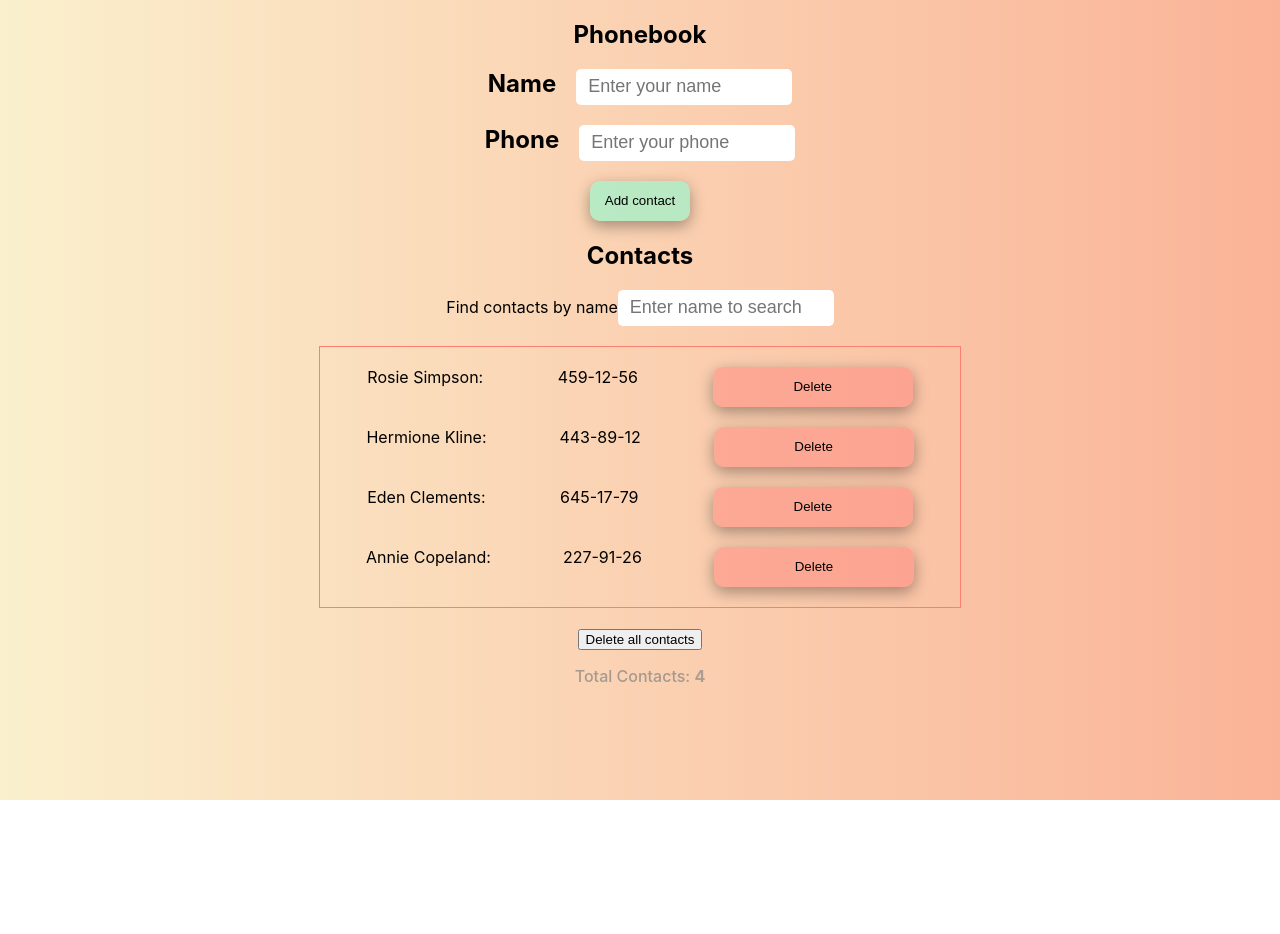
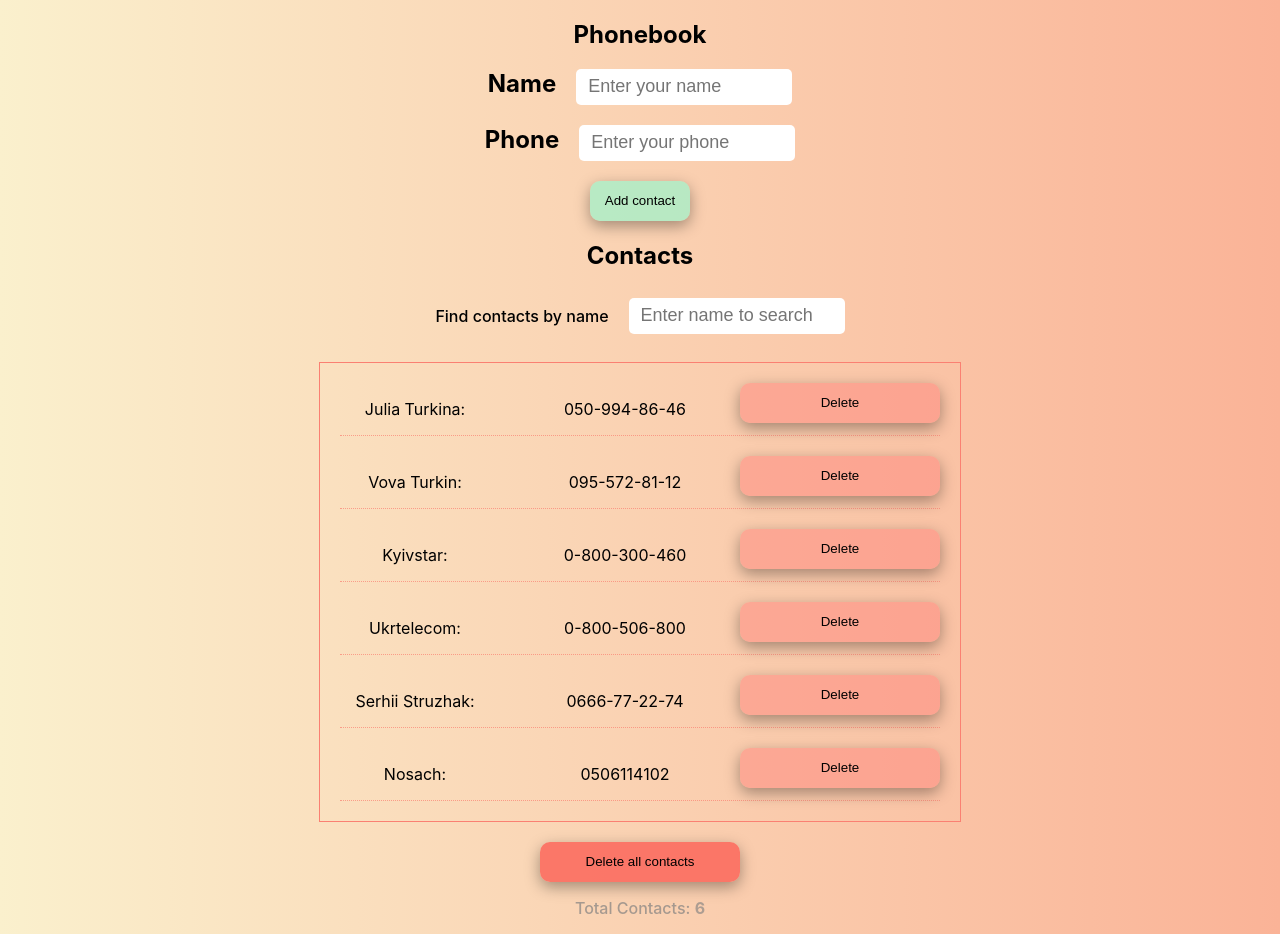
Before and after one commit to StruzhakS/goit-react-hw-02-phonebook, a React (Create React App) app: page / in a window 1280 px wide. Before the commit the page ends 800 px from the top, so only its background shows below. Built offline with nearby package versions, Linux system fonts and the light colour scheme.

Commit message:
end of hw 02

```diff
--- a/src/components/App/App.jsx
+++ b/src/components/App/App.jsx
@@ -8,10 +8,12 @@ import ClearButton from 'components/ClearButton/ClearButton';
 class App extends Component {
   state = {
     contacts: [
-      { id: 'id-1', name: 'Rosie Simpson', number: '459-12-56' },
-      { id: 'id-2', name: 'Hermione Kline', number: '443-89-12' },
-      { id: 'id-3', name: 'Eden Clements', number: '645-17-79' },
-      { id: 'id-4', name: 'Annie Copeland', number: '227-91-26' },
+      { id: 'id-1', name: 'Julia Turkina', number: '050-994-86-46' },
+      { id: 'id-6', name: 'Vova Turkin', number: '095-572-81-12' },
+      { id: 'id-4', name: 'Kyivstar', number: '0-800-300-460' },
+      { id: 'id-5', name: 'Ukrtelecom', number: '0-800-506-800' },
+      { id: 'id-7', name: 'Serhii Struzhak', number: '0666-77-22-74' },
+      { id: 'id-2', name: 'Nosach', number: '0506114102' },
     ],
     filter: '',
   };
@@ -72,17 +74,19 @@ class App extends Component {
         </div>
         <div>
           {this.state.contacts.length ? <h2>Contacts</h2> : ''}
-
           {this.state.contacts.length > 1 ? (
             <Filter value={filter} filterContacts={this.filterContacts} />
           ) : (
             ''
           )}
-
-          <ContactList
-            visibleContacts={visibleContacts}
-            deleteContact={this.deleteContact}
-          />
+          {this.state.contacts.length ? (
+            <ContactList
+              visibleContacts={visibleContacts}
+              deleteContact={this.deleteContact}
+            />
+          ) : (
+            ''
+          )}
         </div>
         {this.state.contacts.length ? (
           <ClearButton clearContact={this.clearContact} />
--- a/src/components/ClearButton/ClearButton.jsx
+++ b/src/components/ClearButton/ClearButton.jsx
@@ -1,5 +1,14 @@
+import s from './ClearButton.module.css';
 const ClearButton = ({ clearContact }) => (
-  <button type="button" onClick={clearContact}>
+  <button
+    className={s.clearButton}
+    type="button"
+    onClick={() => {
+      if (window.confirm('Are you sure you wish to delete all contacts?')) {
+        clearContact();
+      }
+    }}
+  >
     Delete all contacts
   </button>
 );
--- /dev/null
+++ b/src/components/ClearButton/ClearButton.module.css
@@ -0,0 +1,14 @@
+.clearButton {
+  background-color: rgba(252, 103, 92, 0.855);
+  width: 200px;
+  height: 40px;
+  font-style: 18px;
+  border-radius: 10px;
+  border-color: transparent;
+  box-shadow: rgba(0, 0, 0, 0.35) 0px 5px 15px;
+  /* margin: 0 auto; */
+  cursor: pointer;
+}
+.clearButton:hover {
+  background-color: rgba(255, 79, 66, 0.855);
+}
--- a/src/components/ContactList/ContaactList.module.css
+++ b/src/components/ContactList/ContaactList.module.css
@@ -25,9 +25,12 @@
 
 .name {
   margin-right: 20px;
+  width: 150px;
 }
 
 .listItem {
   display: flex;
-  justify-content: space-around;
+  justify-content: space-between;
+  width: 600px;
+  border-bottom: 1px dotted rgba(250, 128, 114, 0.703);
 }
--- a/src/components/ContactList/ContactList.jsx
+++ b/src/components/ContactList/ContactList.jsx
@@ -6,8 +6,7 @@ const ContactList = ({ visibleContacts, deleteContact }) => {
     <ul className={s.contactList}>
       {visibleContacts.map(contact => (
         <li className={s.listItem} key={contact.id}>
-          <span className={s.name}>{contact.name}: </span>{' '}
-          <span className={s.name}>{contact.number}</span>
+          <p className={s.name}>{contact.name}: </p> <p>{contact.number}</p>
           <button
             className={s.deleteButton}
             type="button"
--- a/src/components/FilterCOntacts/Filtercontacts.jsx
+++ b/src/components/FilterCOntacts/Filtercontacts.jsx
@@ -4,8 +4,8 @@ import s from './Filtercontacts.module.css';
 
 const Filter = ({ filterContacts, value }) => {
   return (
-    <label>
-      Find contacts by name
+    <label className={s.filter}>
+      <p className={s.filtereText}> Find contacts by name</p>
       <input
         className={s.input}
         onChange={filterContacts}
--- a/src/components/FilterCOntacts/Filtercontacts.module.css
+++ b/src/components/FilterCOntacts/Filtercontacts.module.css
@@ -8,3 +8,14 @@
   border-color: transparent;
   outline-color: transparent;
 }
+
+.filter {
+  display: flex;
+  align-items: center;
+  justify-content: center;
+  margin: 0 auto;
+}
+.filtereText {
+  margin-right: 20px;
+  font-weight: 500;
+}
```
